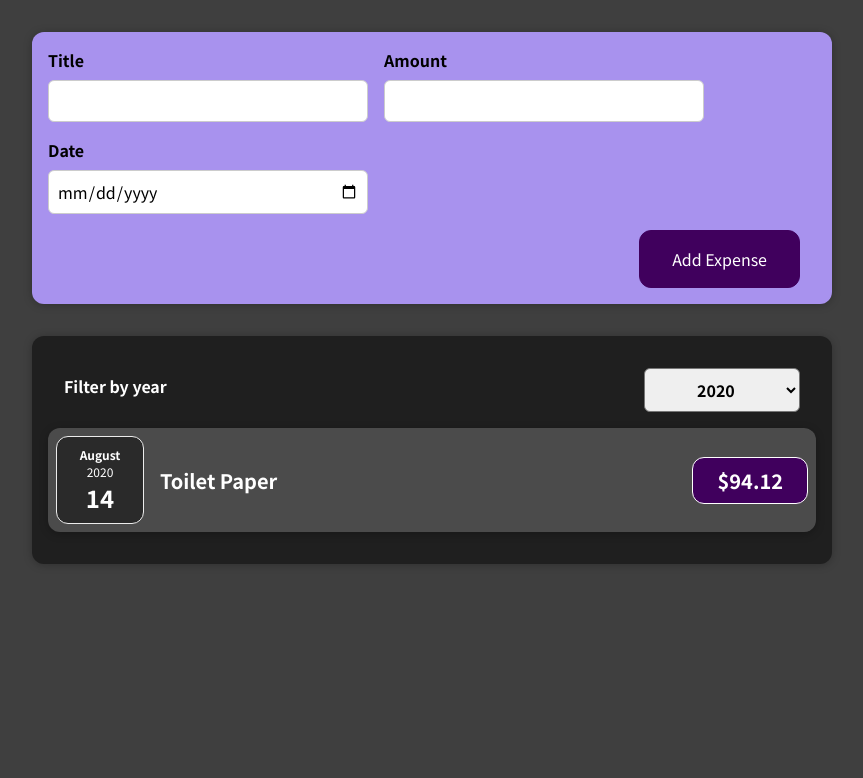
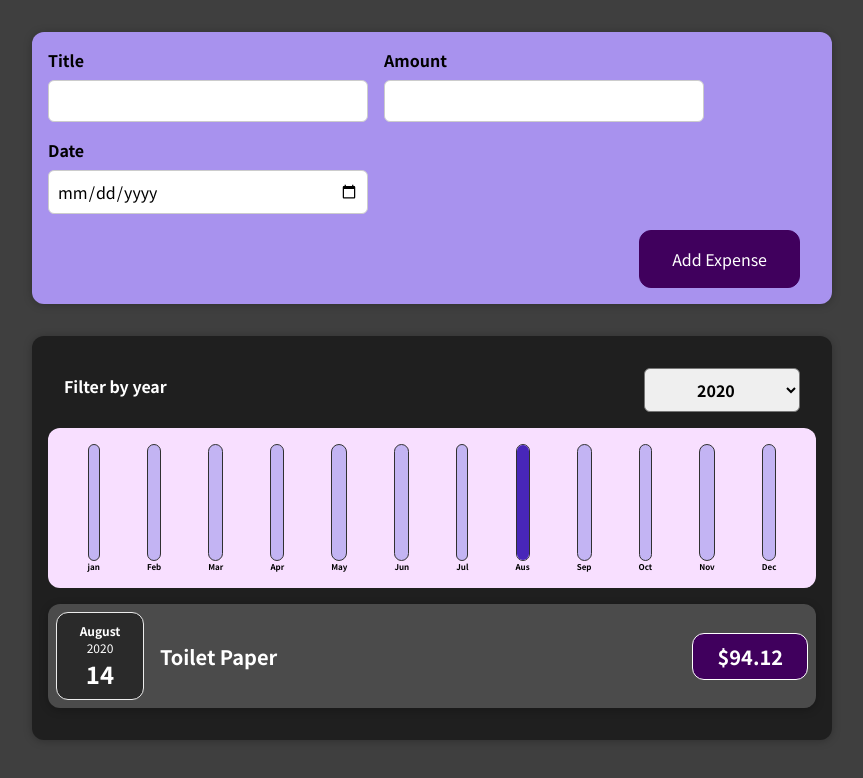
Before and after one commit to RezaBG/Expenses, a React (Create React App) app: page / in a window 1280 px wide. Shown: the top 778 px of the page, without its empty margins (208-1071 px from the left). Built offline with nearby package versions, Linux system fonts and the light colour scheme.

Commit message:
Add ChartBar componen

```diff
--- a/src/components/Chart/Chart.js
+++ b/src/components/Chart/Chart.js
@@ -4,13 +4,16 @@
 import "./Chart.css";
 
 const Chart = (props) => {
+  const dataPointValues = props.dataPoints.map((dataPoint) => dataPoint.value);
+  const totalMaximum = Math.max(...dataPointValues);
+
   return (
     <div className="chart">
       {props.dataPoints.map((dataPoint) => (
         <ChartBar
           key={dataPoint.label}
           value={dataPoint.value}
-          maxValue={null}
+          maxValue={totalMaximum}
           label={dataPoint.label}
         />
       ))}
--- a/src/components/Chart/ChartBar.js
+++ b/src/components/Chart/ChartBar.js
@@ -5,7 +5,7 @@
 const ChartBar = (props) => {
   let barFillHeight = "0%";
 
-  if (props.max > 0) {
+  if (props.maxValue > 0) {
     barFillHeight = Math.round((props.value / props.maxValue) * 100) + "%";
   }
 
--- a/src/components/Expenses/Expenses.js
+++ b/src/components/Expenses/Expenses.js
@@ -3,6 +3,7 @@
 import Card from "../UI/Card";
 import ExpensesFilter from "./ExpensesFilter";
 import ExpensesList from "./ExpensesList";
+import ExpensesChart from "./ExpensesChart";
 import "./Expenses.css";
 
 const Expenses = (props) => {
@@ -23,6 +24,7 @@
           selected={filteredYear}
           onChangeFilter={filterChangeHandler}
         />
+        <ExpensesChart expenses={filteredExpenses} />
         <ExpensesList items={filteredExpenses} />
       </Card>
     </div>
--- /dev/null
+++ b/src/components/Expenses/ExpensesChart.js
@@ -0,0 +1,29 @@
+import React from "react";
+
+import Chart from "../Chart/Chart";
+
+const ExpensesChart = (props) => {
+  const chartDataPoints = [
+    { label: "jan", value: 0 },
+    { label: "Feb", value: 0 },
+    { label: "Mar", value: 0 },
+    { label: "Apr", value: 0 },
+    { label: "May", value: 0 },
+    { label: "Jun", value: 0 },
+    { label: "Jul", value: 0 },
+    { label: "Aus", value: 0 },
+    { label: "Sep", value: 0 },
+    { label: "Oct", value: 0 },
+    { label: "Nov", value: 0 },
+    { label: "Dec", value: 0 },
+  ];
+
+  for (const expense of props.expenses) {
+    const expenseMonth = expense.date.getMonth(); //starting at 0 => January => 0
+    chartDataPoints[expenseMonth].value += expense.amount;
+  }
+
+  return <Chart dataPoints={chartDataPoints} />;
+};
+
+export default ExpensesChart;
```
